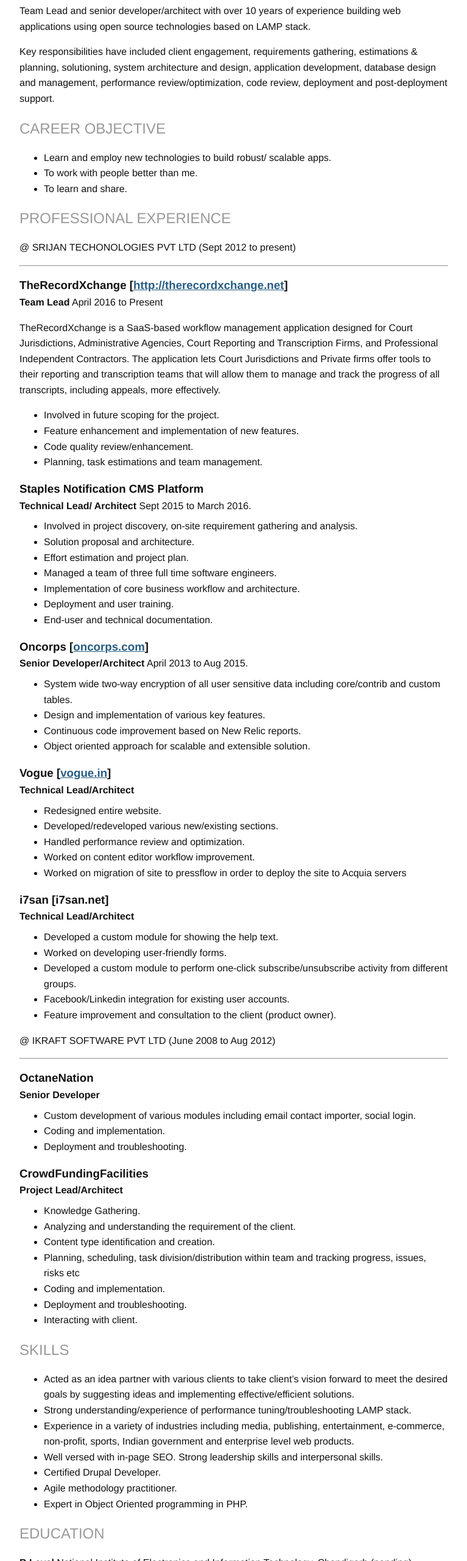
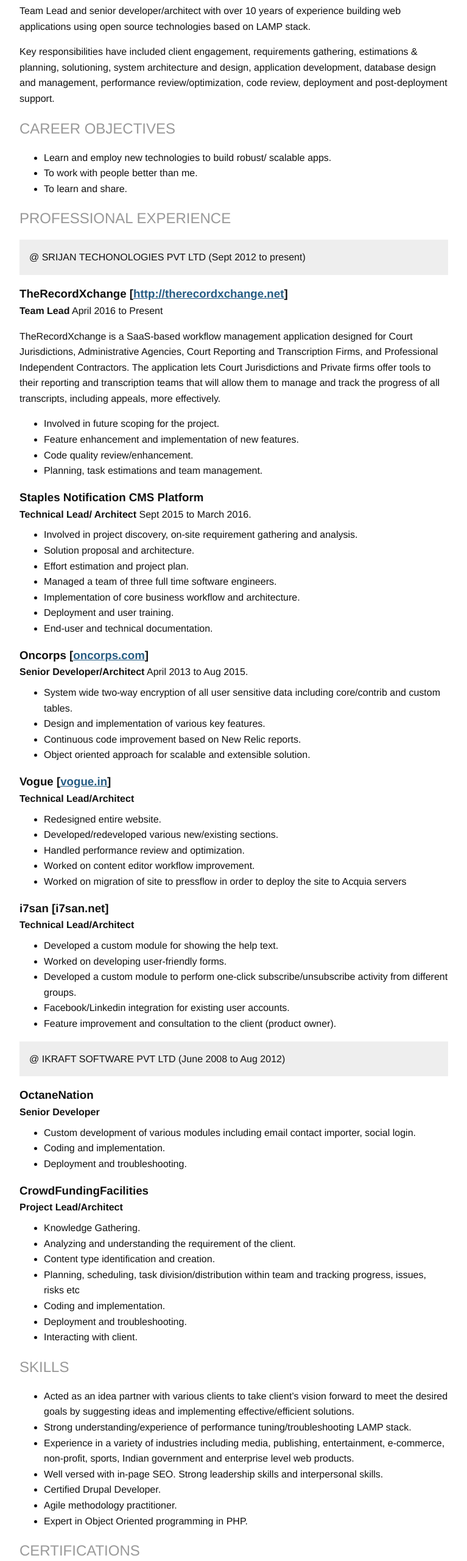
Before and after one commit to umar/umar.github.io, a plain HTML site: page index.html in a window 1280 px wide. Shown: the part 240-2800 px from the top of the page at 61% size, without its empty margins (320-1087 px from the left). Drawn offline with Linux system fonts and the light colour scheme.

Commit message:
Add Certifications to CV

```diff
--- a/index.html
+++ b/index.html
@@ -29,7 +29,7 @@
 
   <body class="black mw7 mw-100-print sans-serif lh-copy">
     <header class="pam oh pos-rel tc">
-    <div class="dt w-100-ns">
+    <div class="dt w-100 tc">
       <div class="dtc wi-50 v-mid">
         <!-- <img class="v-mid mhn di-ns dn phn w4-ns w3" src="img/dots.png" /> -->
         <div class="wi-100"></div>
@@ -48,7 +48,7 @@
 
       <p class="lh-copy">Key responsibilities have included client engagement, requirements gathering, estimations & planning, solutioning, system architecture and design, application development, database design and management, performance review/optimization, code review, deployment and post-deployment support.</p>
 
-      <h2 class="lh-title ttu book silver">Career Objective</h2>
+      <h2 class="lh-title ttu book silver">Career Objectives</h2>
       <ul>
       <li>Learn and employ new technologies to build robust/ scalable apps.</li>
       <li>To work with people better than me.</li>
@@ -57,7 +57,7 @@
 
       <h2 class="lh-title ttu book silver">Professional Experience</h2>
 
-      <p>@ SRIJAN TECHONOLOGIES PVT LTD (Sept 2012 to present)</p><hr />
+      <p class="bg-light-gray pam">@ SRIJAN TECHONOLOGIES PVT LTD (Sept 2012 to present)</p>
       <h3 class="mbn mtm">TheRecordXchange [<a href="http://therecordxchange.net" target="_blank">http://therecordxchange.net</a>]</h3>
       <p class="mvn lh-copy"><strong>Team Lead</strong>  April 2016 to Present</p>
       <p>TheRecordXchange is a SaaS-based workflow management application designed for Court Jurisdictions, Administrative Agencies, Court Reporting and Transcription Firms, and Professional Independent Contractors. The application lets Court Jurisdictions and Private firms offer tools to their reporting and transcription teams that will allow them to manage and track the progress of all transcripts, including appeals, more effectively.</p>
@@ -109,7 +109,7 @@
         <li>Feature improvement and consultation to the client (product owner).</li>
       </ul>
 
-      <p>@ IKRAFT SOFTWARE PVT LTD (June 2008 to Aug 2012)</p><hr />
+      <p class="bg-light-gray pam">@ IKRAFT SOFTWARE PVT LTD (June 2008 to Aug 2012)</p>
 
       <h3 class="mbn mtm">OctaneNation</h3>
       <p class="mvn lh-copy"><strong>Senior Developer</strong></p>
@@ -142,6 +142,10 @@
         <li>Expert in Object Oriented programming in PHP.</li>
       </ul>
 
+      <h2 class="lh-title ttu book silver">Certifications</h2>
+      <p class="mvs lh-copy">
+        <p><img title="Acquia Certified Backend Specialist (2015)." src="img/ACD-BES_2015.png" /><img title="Acquia Certified Developer (2014)." src="img/ACD_2014.png" /></p>
+
       <h2 class="lh-title ttu book silver">Education</h2>
 
       <p class="mvn lh-copy"><strong>B Level</strong> National Institute of Electronics and Information Technology, Chandigarh (pending).</p>
```
Also changed, not shown: img/ACD-BES_2015.png (added), img/ACD_2014.png (added).
